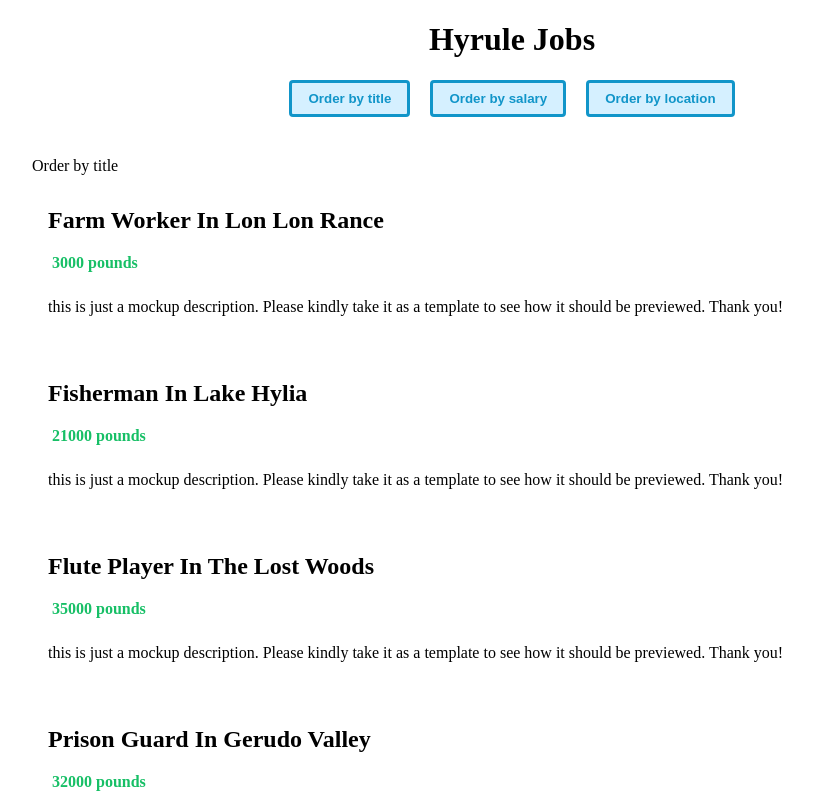
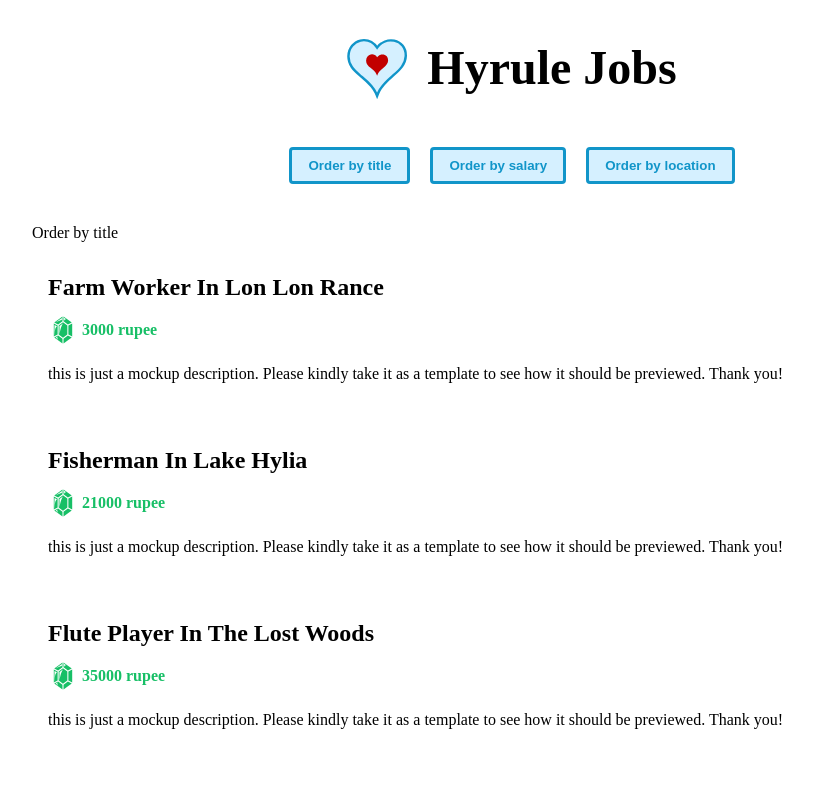
Before and after one commit to AdaN6/hyrule_jobs, a Vue app: page / in a window 1280 px wide. Shown: the top 796 px of the page, without its empty margins (128-941 px from the left). Built offline with nearby package versions, Linux system fonts and the light colour scheme; the HTML template or start-up script is replaced by a standard one.

Commit message:
added logo and rupee icon

```diff
--- a/src/App.vue
+++ b/src/App.vue
@@ -13,6 +13,7 @@
   </p> -->
   <header>
     <div class="title">
+      <img src="./assets/heart.svg" alt="side logo">
       <h1>
         Hyrule Jobs
       </h1>
@@ -122,4 +123,16 @@ export default defineComponent({
     font-weight: bold;
   }
 
+  header .title{
+    display: flex;
+    justify-content: center;
+  }
+  header img {
+    width: 60px;
+    margin-right: 20px;
+  }
+  header h1 {
+    font-size: 3em;
+  }
+
 </style>
--- a/src/components/JobList.vue
+++ b/src/components/JobList.vue
@@ -6,8 +6,9 @@
             <li v-for="job in orderedJobs" :key="job.id">
                 <h2> {{job.title}} in {{job.location}} </h2>
                 <div class="salary">
+                    <img src="../assets/rupee.svg" alt="rupee icon">
                     <p>
-                        {{job.salary}} pounds
+                        {{job.salary}} rupee
                     </p>
                 </div>
                 <div class="description">
```
Also changed, not shown: src/assets/heart.svg (added), src/assets/rupee.svg (added).
